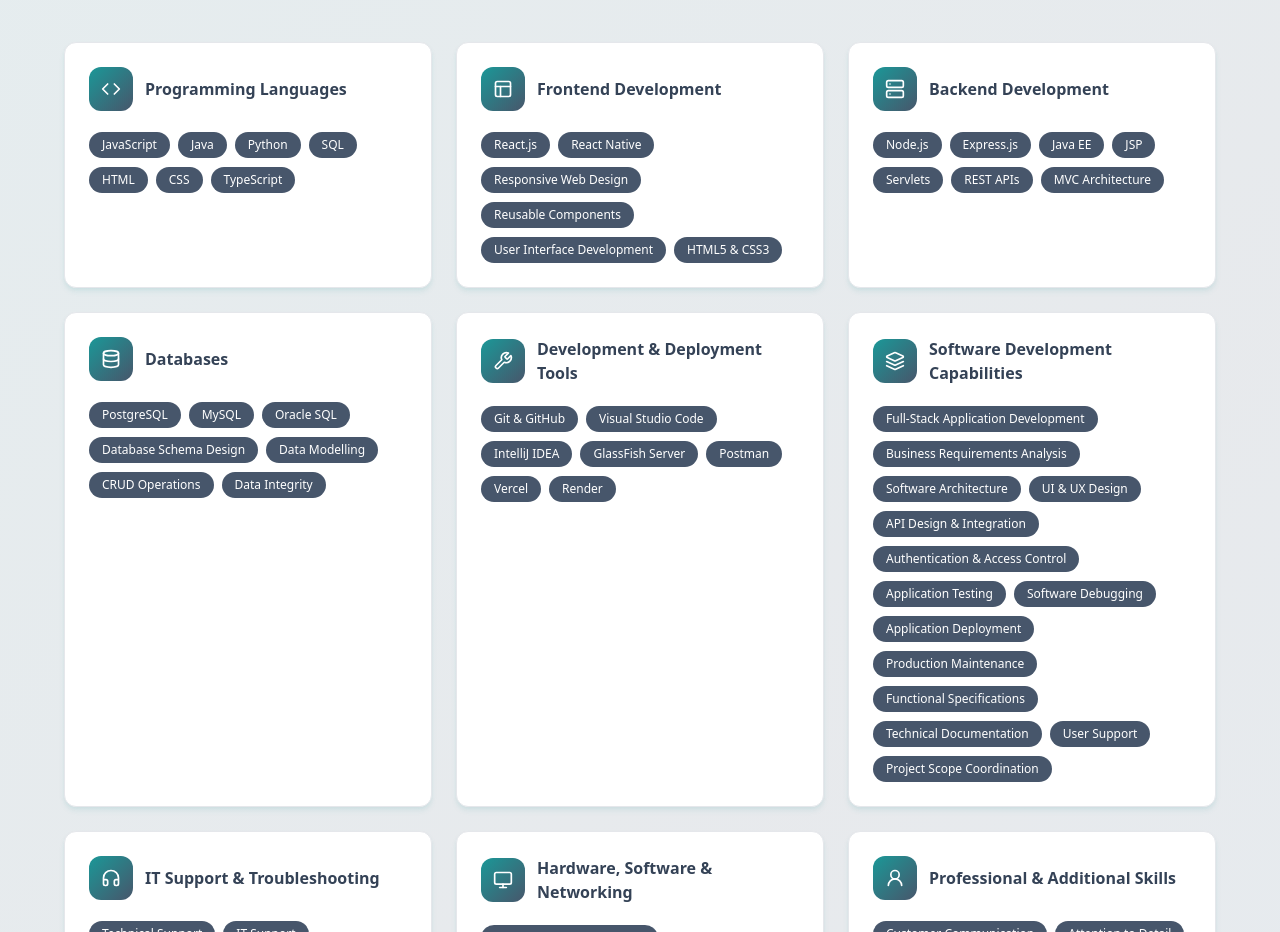
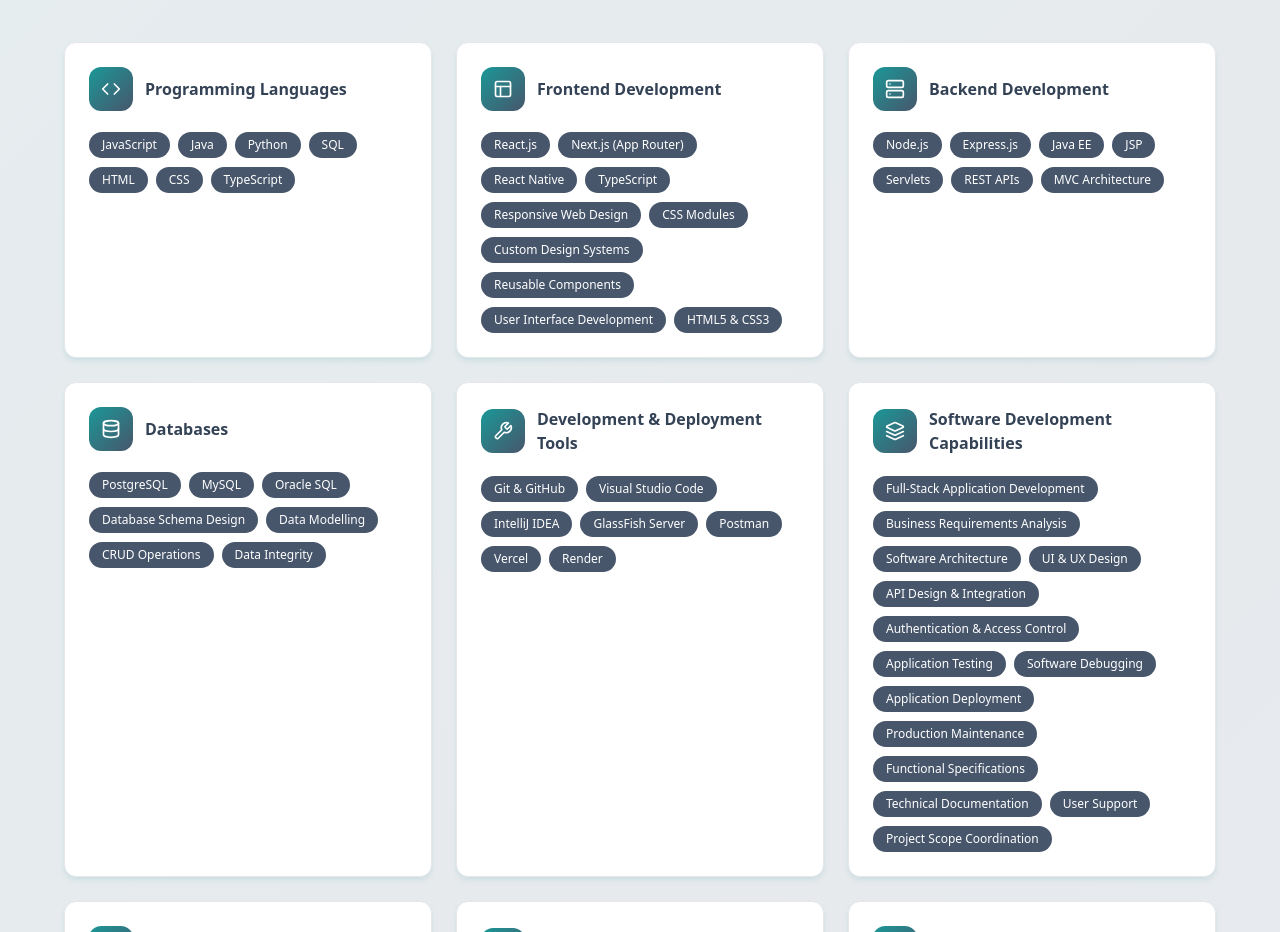
Before and after one commit to MashuduNemutudi/portfolio-mashudu-showcase, a React (Vite) app: page / in a window 1280 px wide. Shown: the part 6440-7372 px from the top of the page. Built offline with nearby package versions, Linux system fonts and the light colour scheme; the HTML template or start-up script is replaced by a standard one.

Commit message:
Changes
Co-authored-by: MashuduNemutudi <186163770+MashuduNemutudi@users.noreply.github.com>

```diff
--- a/src/components/Skills.tsx
+++ b/src/components/Skills.tsx
@@ -26,8 +26,12 @@ const Skills = () => {
       title: "Frontend Development",
       skills: [
         "React.js",
+        "Next.js (App Router)",
         "React Native",
+        "TypeScript",
         "Responsive Web Design",
+        "CSS Modules",
+        "Custom Design Systems",
         "Reusable Components",
         "User Interface Development",
         "HTML5 & CSS3",
```
